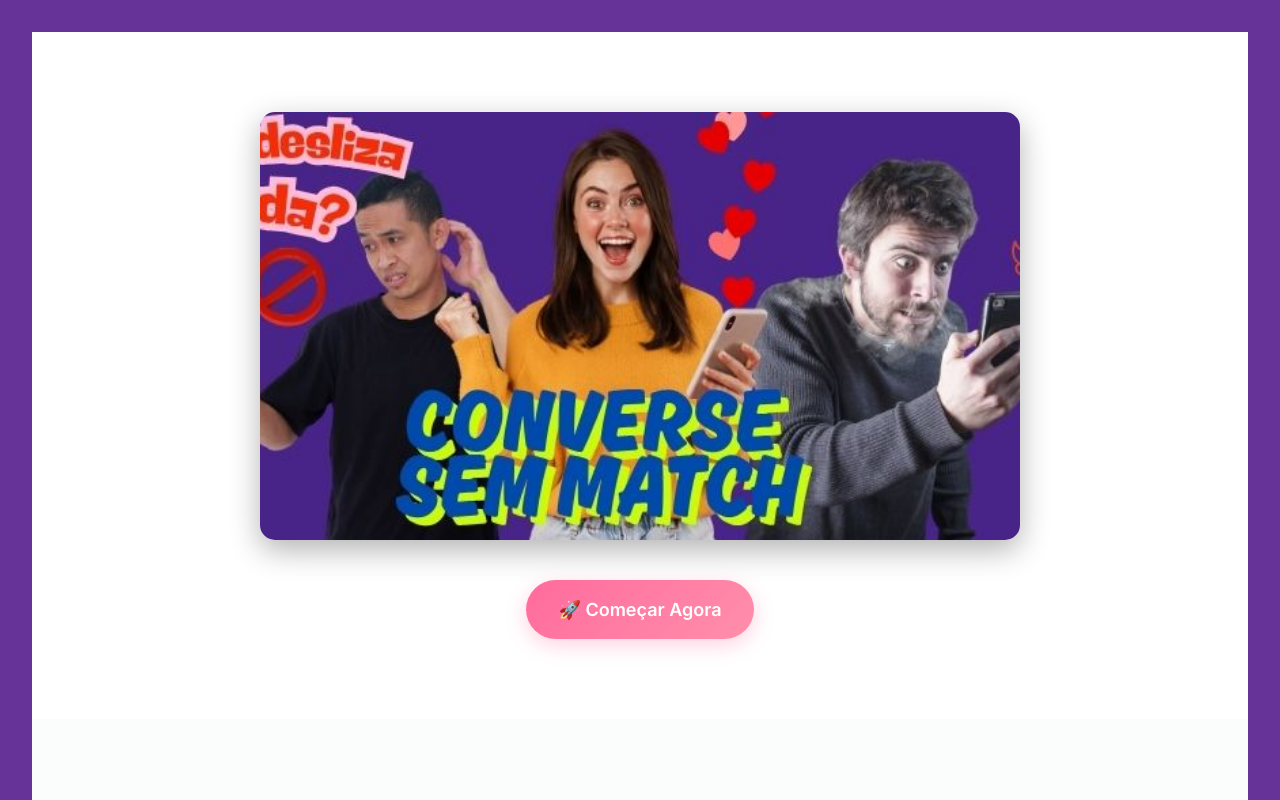
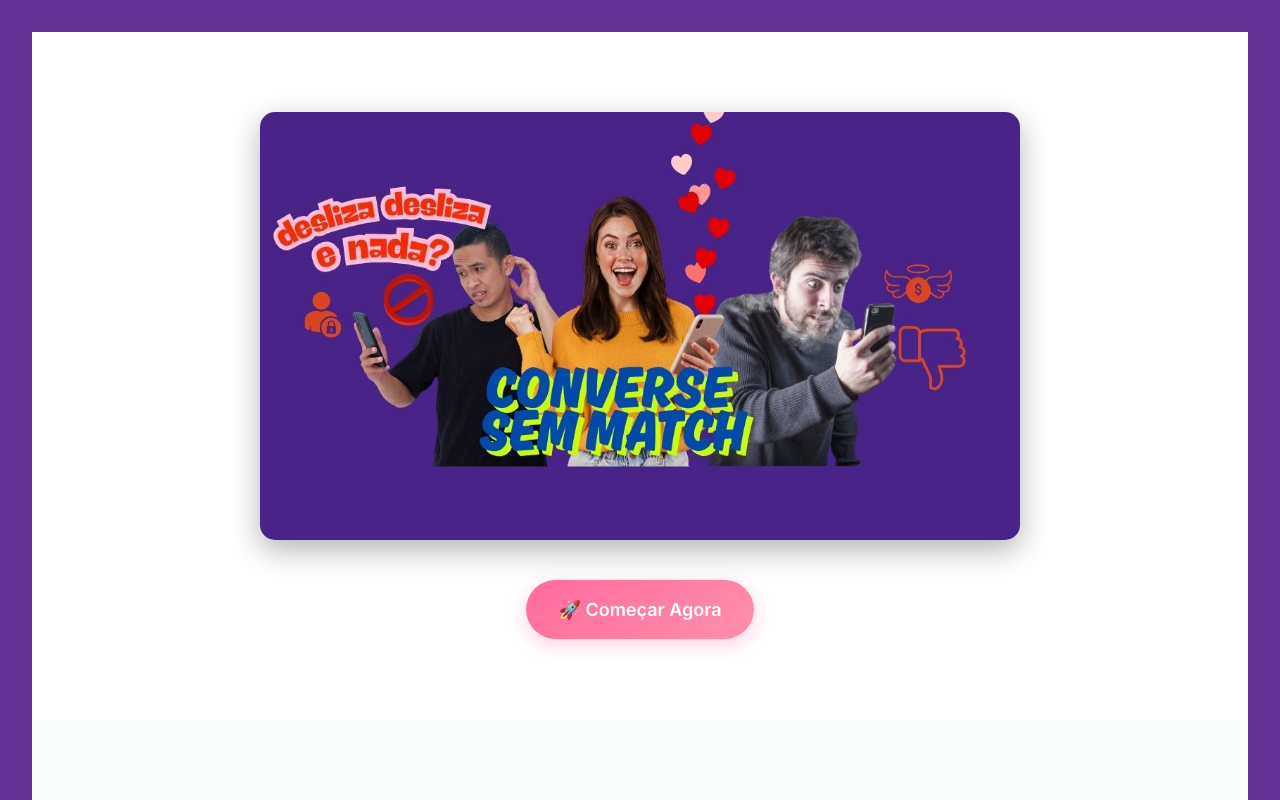
Before and after one commit to rodrigokrapp/100matchs, a React (Vite) app: page / in a window 1280 px wide. Shown: the top 800 px of the page. Built offline with nearby package versions, Linux system fonts and the light colour scheme.

Commit message:
Atualizar capa do site para capa-segunda.jpg.jpg

```diff
--- a/src/pages/HomePage.tsx
+++ b/src/pages/HomePage.tsx
@@ -77,7 +77,7 @@ const HomePage: React.FC = () => {
       borderRadius: '15px',
       marginBottom: '40px',
       boxShadow: '0 10px 30px rgba(0, 0, 0, 0.3)',
-      backgroundImage: 'url("/capa-principal.jpg.jpg")',
+      backgroundImage: 'url("/capa-segunda.jpg.jpg")',
       backgroundSize: 'cover',
       backgroundPosition: 'center',
       backgroundRepeat: 'no-repeat',
```
Also changed, not shown: public/capa-segunda.jpg.jpg (added).
